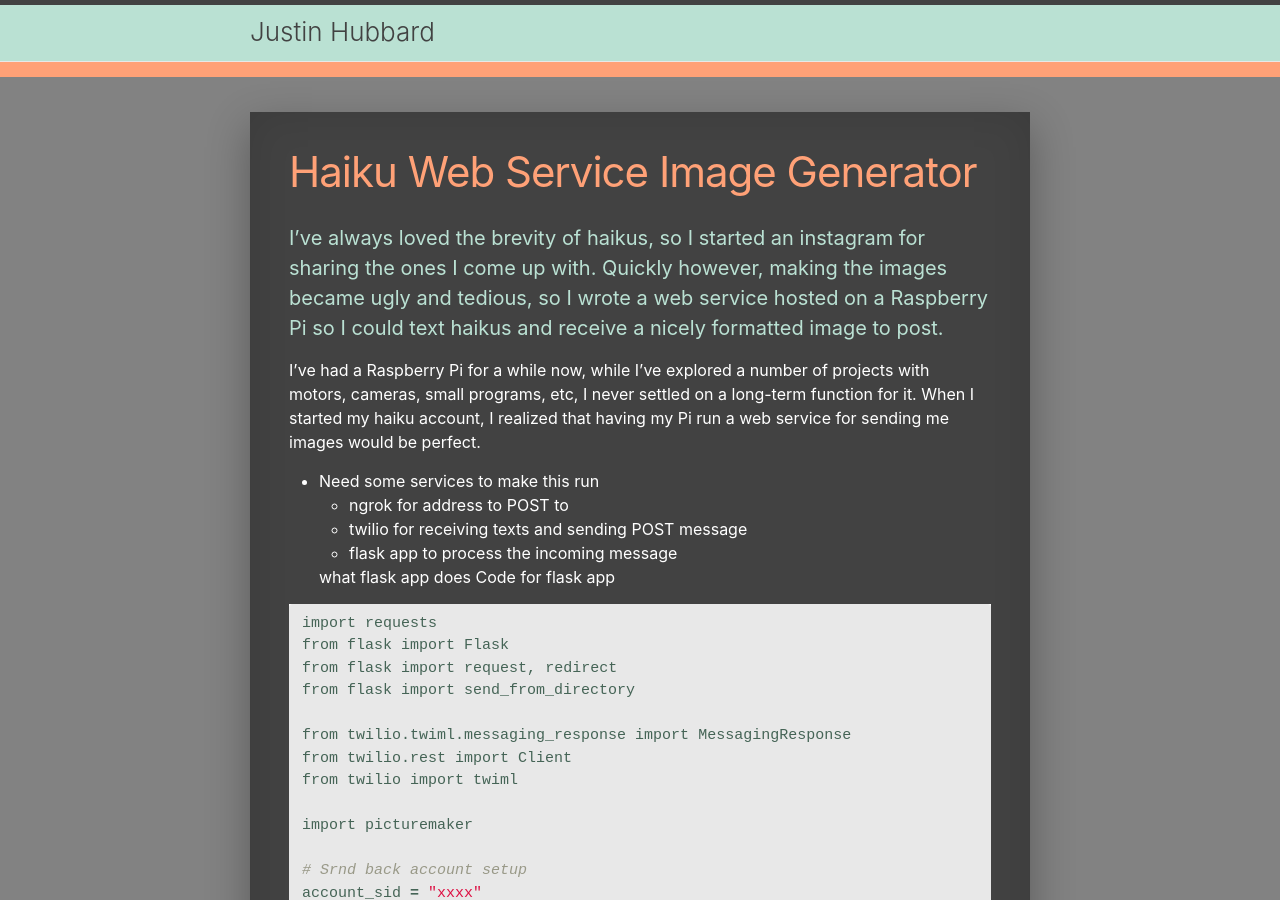
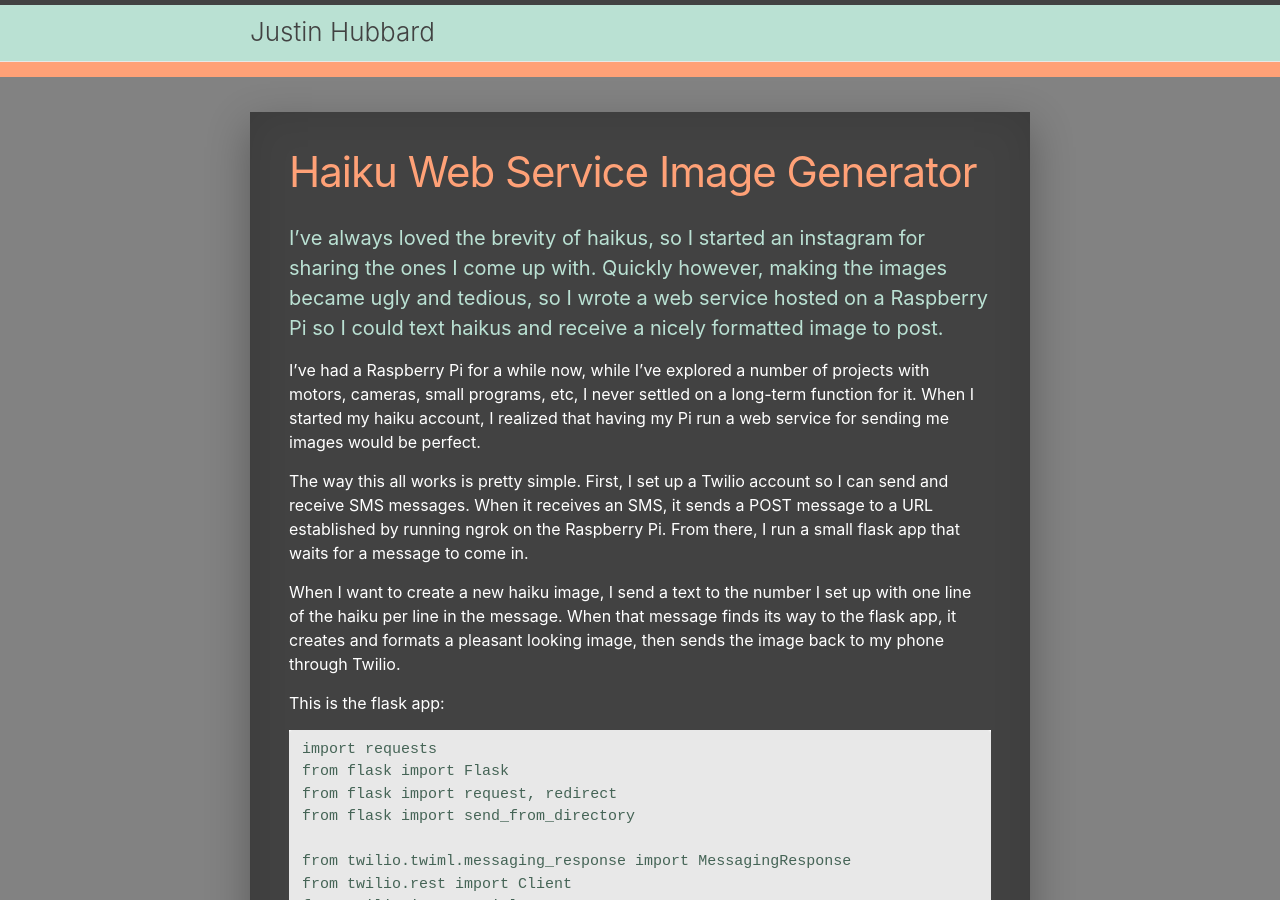
Before and after one commit to justin-hubbard/justin-hubbard.github.io, a Jekyll site: the page built from _posts/2018-06-11-04haiku.md, in a window 1280 px wide and 900 px high. Built offline with Jekyll 4.4.1, drawn with Linux system fonts in a browser that asks for light colours.

Commit message:
Removing whitespace/adding text
Whitespace: great for readability, not great for efficient use of
screen real estate

```diff
--- a/_posts/2018-06-11-04haiku.md
+++ b/_posts/2018-06-11-04haiku.md
@@ -9,15 +9,12 @@ tags: personal
 
 I've had a Raspberry Pi for a while now, while I've explored a number of projects with motors, cameras, small programs, etc, I never settled on a long-term function for it. When I started my haiku account, I realized that having my Pi run a web service for sending me images would be perfect.
 
+The way this all works is pretty simple. First, I set up a Twilio account so I can send and receive SMS messages. When it receives an SMS, it sends a POST message to a URL established by running ngrok on the Raspberry Pi. From there, I run a small flask app that waits for a message to come in.
 
-- Need some services to make this run
-	- ngrok for address to POST to
-	- twilio for receiving texts and sending POST message
-	- flask app to process the incoming message
+When I want to create a new haiku image, I send a text to the number I set up with one line of the haiku per line in the message. When that message finds its way to the flask app, it creates and formats a pleasant looking image, then sends the image back to my phone through Twilio.
 
+This is the flask app:
 
-	what flask app does
-	Code for flask app
 {% highlight python %}
 import requests
 from flask import Flask
@@ -36,7 +33,6 @@ auth_tok = "xxxx"
 
 #client = Client( account_sid, auth_tok)
 #########################
-
 
 UPLOAD_FOLDER = '/FILEPATH'
 
@@ -58,7 +54,6 @@ def sms():
         print("It didn't work!!")
 
     #response.message("Successful text! (Message: {}".format(body))
-
 
     filename = request.form['MessageSid'] + '.png'
     picturemaker.generate_image(body, filename)
@@ -89,9 +84,7 @@ def get_lum(rgb):
     lum = (rgb[0]*0.299 + rgb[1]*0.587 + rgb[2]*0.114)
     return lum
 
-
 def get_background():
-
     print(dt.datetime.now().hour)
     if dt.datetime.now().hour+16 > 3 & dt.datetime.now().hour+16 < 24:
         mix = (255,255,255)
@@ -104,7 +97,6 @@ def get_background():
     return (r,g,b)
 
 def get_rect(rgb):
-
     if dt.datetime.now().hour+16 > 10 & dt.datetime.now().hour+16 < 24:
         lum = (int(get_lum(rgb))+255)/2
     else:
@@ -112,7 +104,6 @@ def get_rect(rgb):
     return (lum, lum, lum)
 
 def get_text_color(rgb):
-
     lum = int(get_lum(rgb))
 
     if lum > 100:
@@ -121,7 +112,6 @@ def get_text_color(rgb):
         return (255,255,255)
 
 def generate_image(message, filename):
-
     # Image size
     (cW, cH) = (1024, 1024)
 
```
